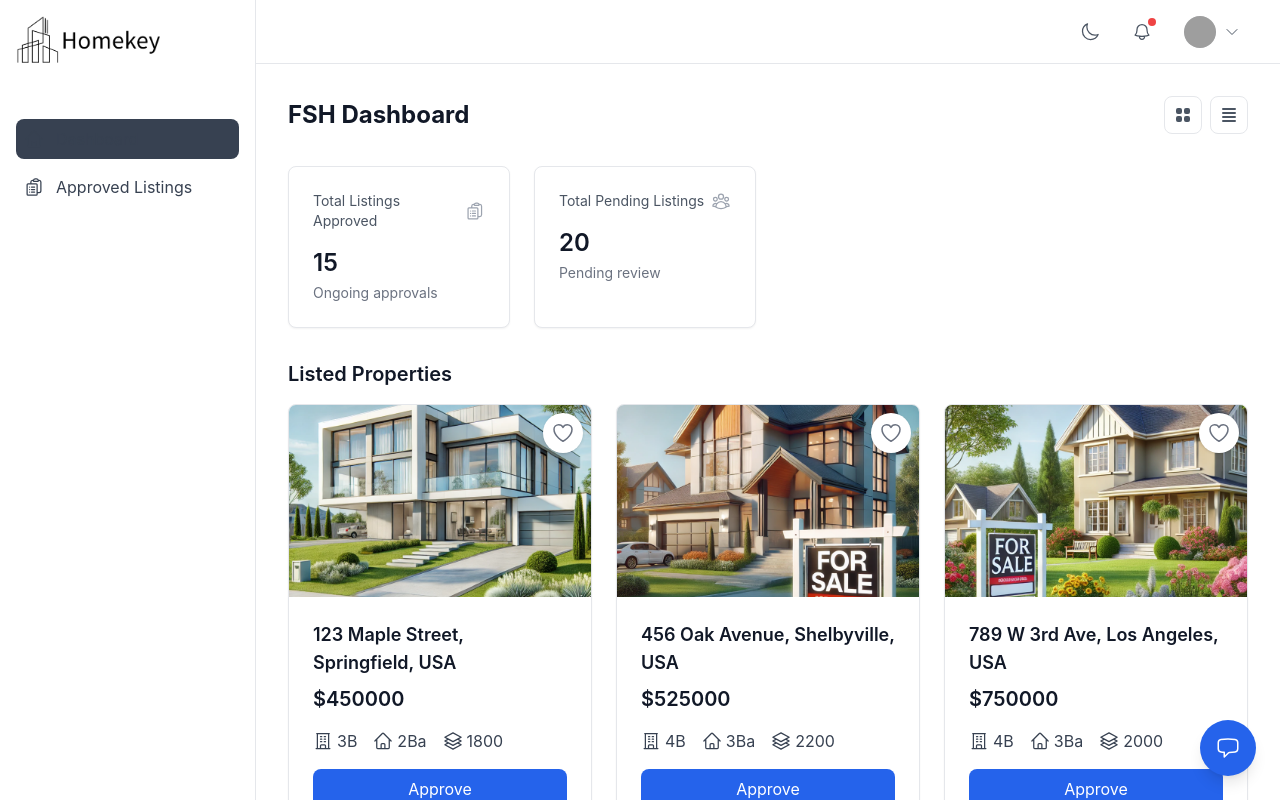
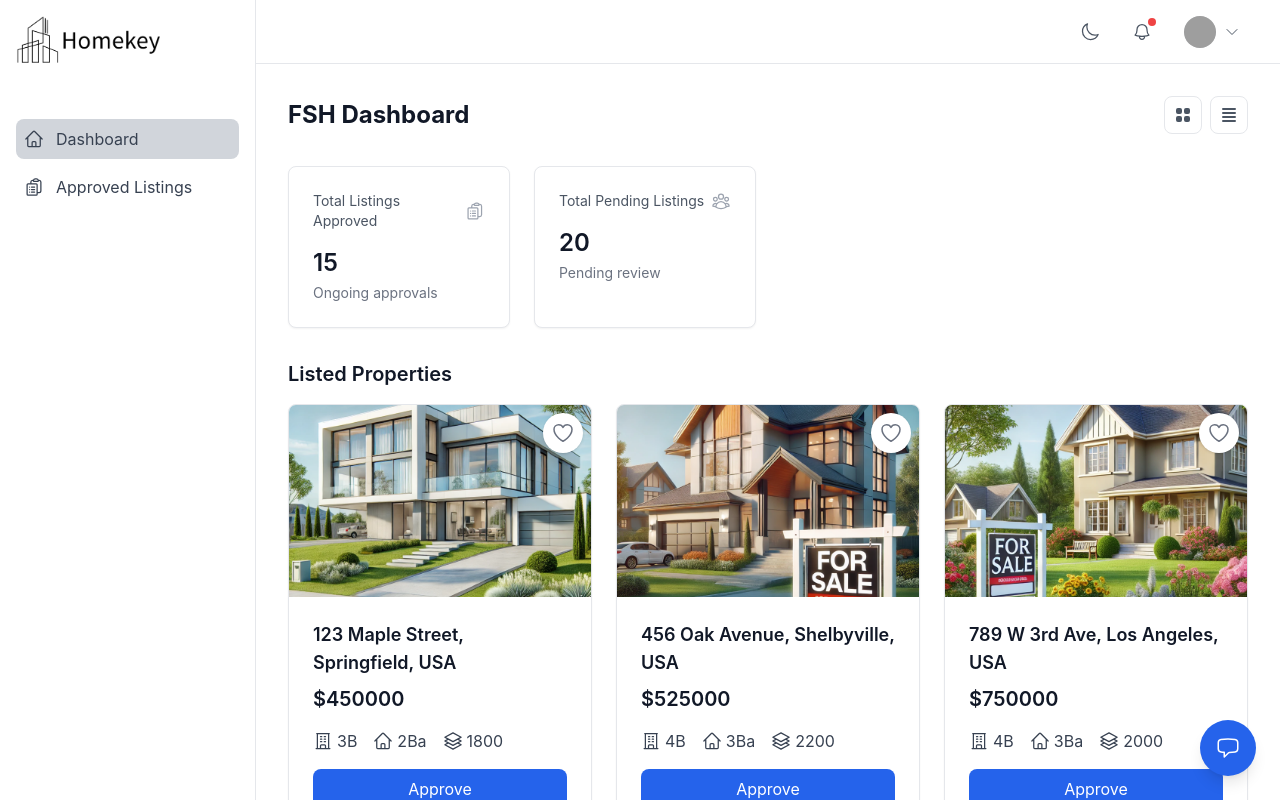
Before and after one commit to 7gb-RAM/homekey-frontend, a React (Create React App) app in the folder homekey-frontend/: page / in a window 1280 px wide. Shown: the top 800 px of the page. Built offline with nearby package versions, Linux system fonts and the light colour scheme; no server answers; sample sign-in values are in the browser's storage; grey boxes are pictures that could not be loaded.

Commit message:
+theme fix

```diff
--- a/homekey-frontend/src/components/layout/FshSidebar.js
+++ b/homekey-frontend/src/components/layout/FshSidebar.js
@@ -31,8 +31,8 @@ const FshSidebar = () => {
             <a
               key={item.name}
               href={item.path}
-              className={`flex items-center gap-3 p-2 rounded-lg hover:bg-gray-100 dark:hover:bg-gray-700 text-gray-700 dark:text-gray-200 mb-2 transition-colors duration-200 ${
-                location.pathname === item.path && "bg-gray-700"
+              className={`flex items-center  gap-3 p-2 rounded-lg hover:bg-gray-100 dark:hover:bg-gray-700 text-gray-700 dark:text-gray-200 mb-2 transition-colors duration-200 ${
+                location.pathname === item.path && "bg-gray-300 dark:bg-gray-700"
               }`}
             >
               <item.icon className="h-5 w-5" />
--- a/homekey-frontend/src/components/layout/SellerSidebar.js
+++ b/homekey-frontend/src/components/layout/SellerSidebar.js
@@ -30,7 +30,7 @@ const SellerSidebar = () => {
             <a
               key={item.name}
               href={item.path}
-              className={`flex items-center gap-3 p-2 rounded-lg hover:bg-gray-100 dark:hover:bg-gray-700 text-gray-700 dark:text-gray-200 mb-2 transition-colors duration-200 ${location.pathname === item.path && "bg-gray-700"}`}
+              className={`flex items-center gap-3 p-2 rounded-lg hover:bg-gray-100 dark:hover:bg-gray-700 text-gray-700 dark:text-gray-200 mb-2 transition-colors duration-200 ${location.pathname === item.path && "bg-gray-300 dark:bg-gray-700"}`}
             >
               <item.icon className="h-5 w-5" />
               <span>{item.name}</span>
--- a/homekey-frontend/tailwind.config.js
+++ b/homekey-frontend/tailwind.config.js
@@ -3,6 +3,7 @@ module.exports = {
   content: [
     "./src/**/*.{js,jsx,ts,tsx}"
   ],
+  darkMode: 'class', // Make sure it's 'class' strategy, not 'media'
   theme: {
     extend: {
       colors: {
```
